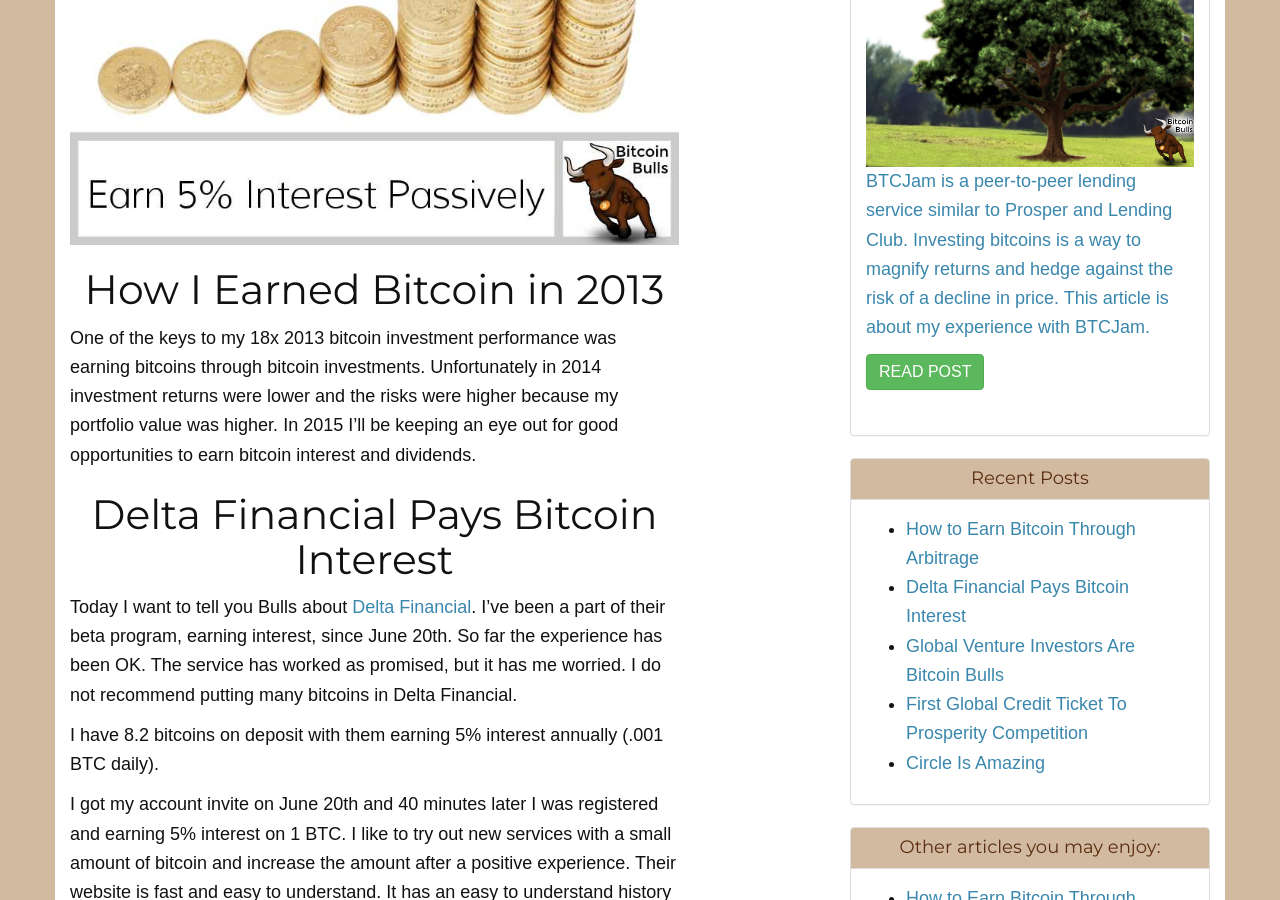
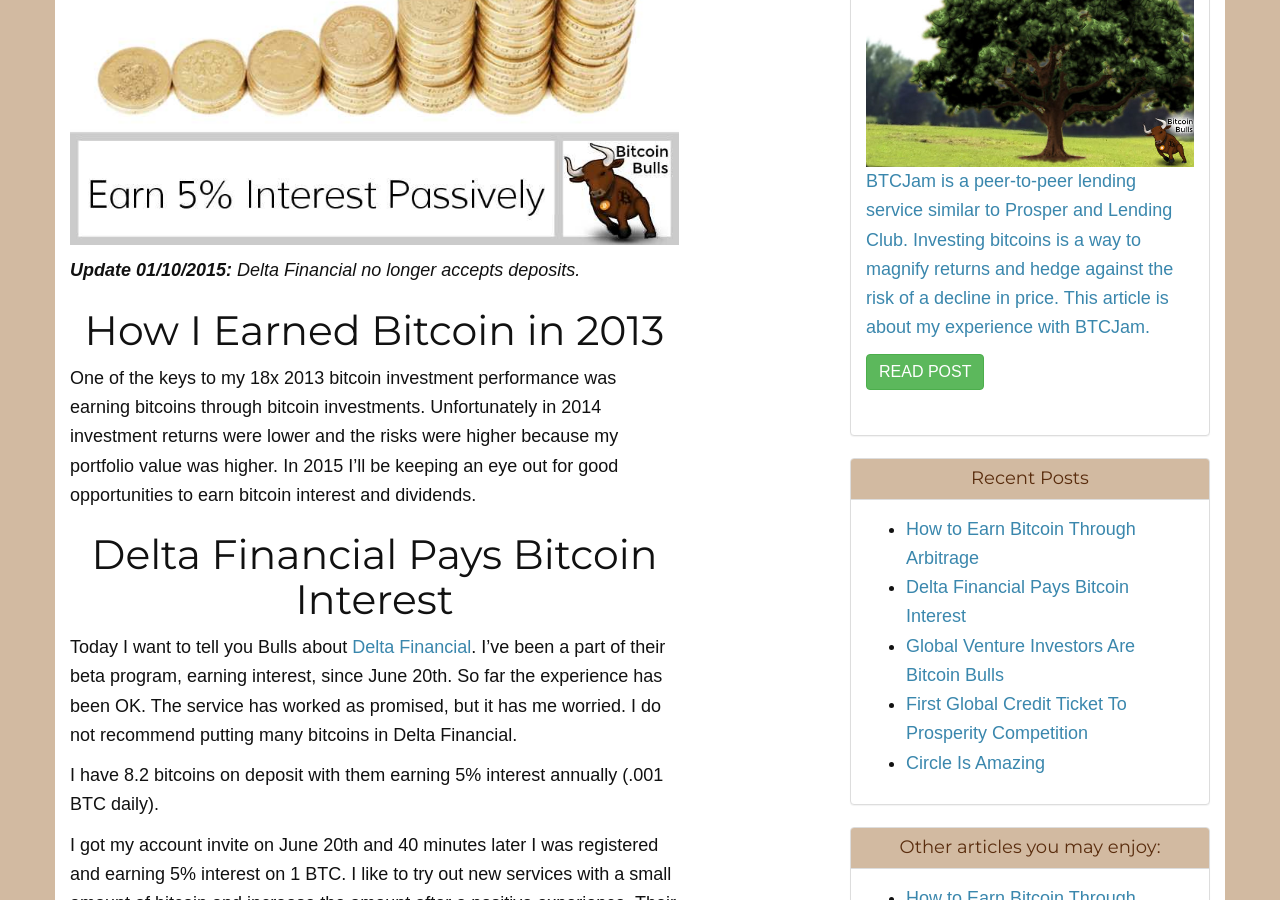
Before and after one commit to davidsilvasmith/bitcoinbulls.net, a Jekyll site: the page built from _posts/2015-01-04-delta-financial-pays-bitcoin-interest.md, in a window 1280 px wide and 900 px high, scrolled down 590 px. Built offline with Jekyll 4.4.1, drawn with Linux system fonts in a browser that asks for light colours; nearby versions of some CDN libraries; some web fonts are replaced; comment, search, counter and statistics services are not loaded.

Commit message:
delta financial doesn't take deposits

```diff
--- a/_posts/2015-01-04-delta-financial-pays-bitcoin-interest.md
+++ b/_posts/2015-01-04-delta-financial-pays-bitcoin-interest.md
@@ -6,6 +6,10 @@
 {%include links.md %}
 
 ![Delta Financial Pays Bitcoin Interest](/images/delta-financial-pays-bitcoin-interest.jpg "Delta Financial Pays Bitcoin Interest")
+
+
+***Update 01/10/2015:** Delta Financial no longer accepts deposits.*
+
 
 #How I Earned Bitcoin in 2013
 
```
